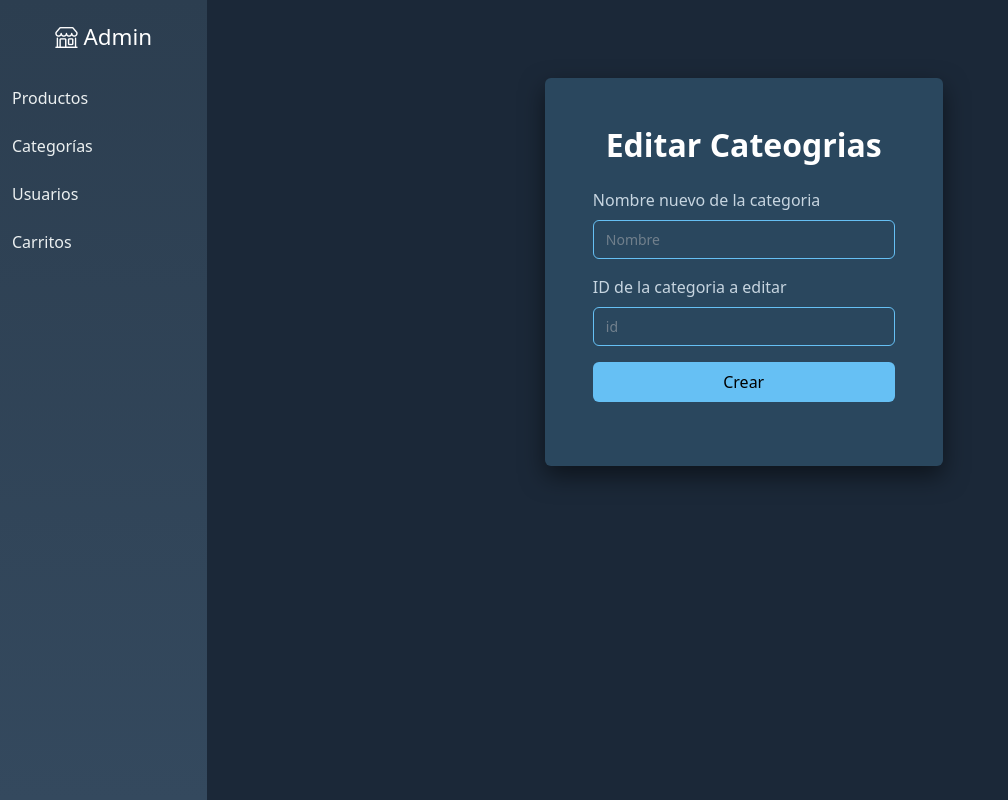
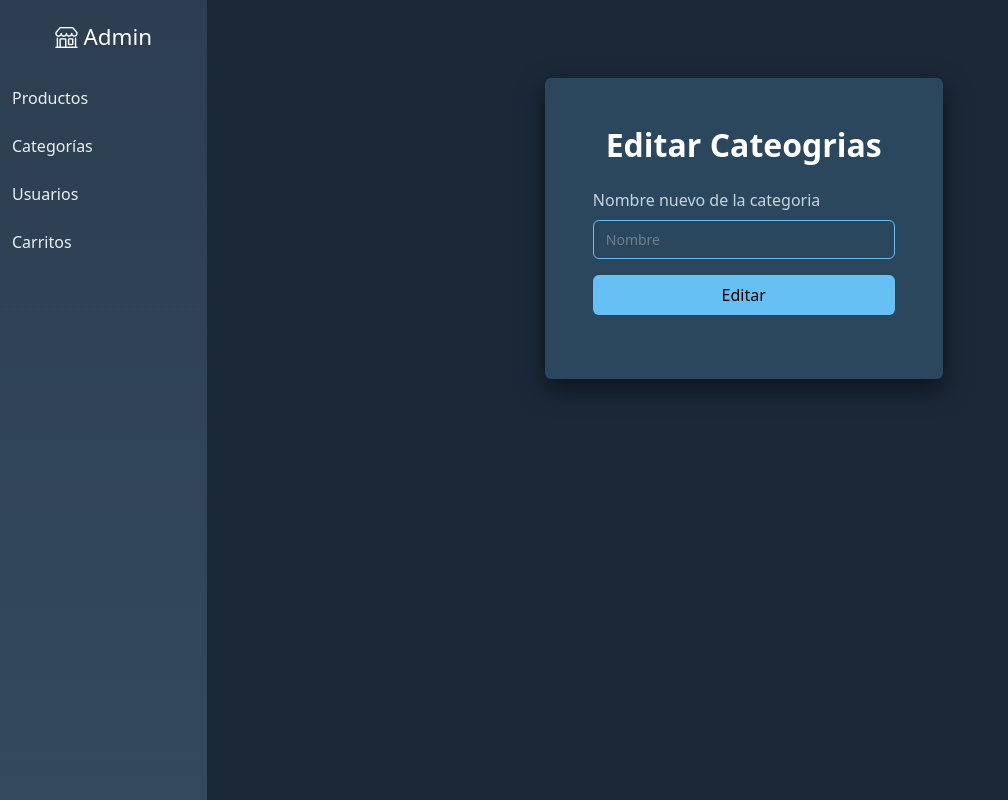
Before and after one commit to AlejandroSuarezCampos/TFG, a PHP site: page /panel/editar/editar_categoria.php?modificar=1 in a window 1280 px wide. Shown: the whole page, without its empty margins (0-1008 px from the left). Run offline with PHP 8.4, Linux system fonts and the light colour scheme; the visitor is signed in with stand-in values (Sample User, id 1).

Commit message:
Arreglado el editarCategorias

```diff
--- a/panel/JS/async.js
+++ b/panel/JS/async.js
@@ -230,10 +230,11 @@ function ModificarCat(modificar) {
                     document.getElementById("errorCampos").innerText="¡Editado correctamente!";
                     document.getElementById("errorCampos").style.color="#66c0f4";
                     document.getElementById("errorCampos").style.borderColor="#66c0f4";
-
-
                     document.getElementById("nombre").value="";
 
+                    setTimeout(function(){
+                    window.location.href="../cuerpos/categorias.php";
+                }, 2000);
 
                 }else{
                     ocultarTodosLosErroresCat();
--- a/panel/cuerpos/categorias.php
+++ b/panel/cuerpos/categorias.php
@@ -12,8 +12,6 @@
 <h2>Gestión de Categorías</h2>
 <a href="../crear/crear_categoria.php"><button class="btn btn-primary mb-3">Nueva categoría</button></a>
 <table class="table">
-<a href="../editar/editar_categoria.php"><button class="btn btn-primary mb-3">Editar categoría</button></a>
-<table class="table">
 
 <tr><th>ID</th><th>Nombre</th><th>Acciones</th></tr>
 <?php
@@ -21,7 +19,9 @@
   ?>
     <tr><td><?= $categoria["id_categoria"] ?></td><td><?= $categoria["nombre"] ?></td>
     <td>
-    <button class="btn btn-sm btn-danger" onclick="eliminarCategoria(<?= $categoria['id_categoria'] ?>)">Eliminar</button>
+      <a href="../editar/editar_categoria.php?modificar=<?=$categoria["id_categoria"]?>"><button class="btn btn-sm btn-warning">Editar</button></a>
+      <button class="btn btn-sm btn-danger" onclick="eliminarCategoria(<?= $categoria['id_categoria'] ?>)">Eliminar</button>
+    </td>
   <?php
     }
   ?>
--- a/panel/editar/editar_categoria.php
+++ b/panel/editar/editar_categoria.php
@@ -1,5 +1,15 @@
 <?php
 include_once("../cuerpos/PanelIndex.php");
+
+if(isset($_GET["modificar"])){
+  $modificar=$_GET["modificar"];
+}else{
+  $modificar="";
+}
+
+if($modificar==""){
+  header("Location:../cuerpos/categorias.php");
+}
 ?>
 <div class="container mt-5">
   <div class="row justify-content-center">
@@ -22,14 +32,8 @@ include_once("../cuerpos/PanelIndex.php");
               <input type="text" class="form-control modern-input" id="nombre" placeholder="Nombre">
             </div>
             <div class="alert error-message mt-4 oculto" id="errorNombre"></div>
-
-            <div class="mb-3">
-              <label for="id" class="form-label text">ID de la categoria a editar</label>
-              <input type="text" class="form-control modern-input" id="id" placeholder="id">
-            </div>
-            <div class="alert error-message mt-4 oculto" id="errorID"></div>
             <!-- Botón Crear Cat -->
-            <button type="button" class="btn btn-steam w-100 py-2 mb-3" onclick="ModificarCat()">Crear</button>
+            <button type="button" class="btn btn-steam w-100 py-2 mb-3" onclick="ModificarCat(<?=$modificar?>)">Editar</button>
           </form>
 
           <!-- Mensaje de error -->
```
